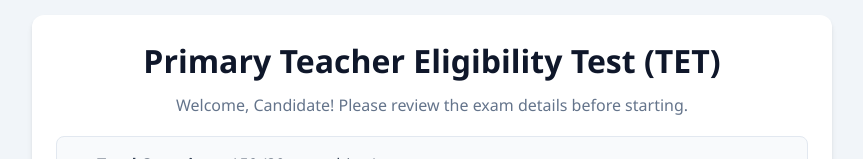
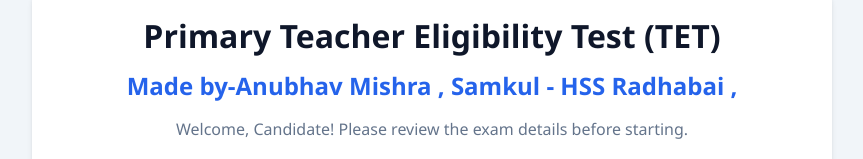
Before and after one commit to DA-Studiesoff/tet-exam-portal, a plain HTML site: page index.html in a window 1280 px wide. Shown: the part 166-325 px from the top of the page, without its empty margins (208-1071 px from the left). Drawn offline with nearby package versions, Linux system fonts and the light colour scheme; no server answers.

Commit message:
Add creator information to welcome screen
Added custom heading with creator information to the welcome screen.

```diff
--- a/index.html
+++ b/index.html
@@ -11,6 +11,10 @@
   <!-- Screen 1: Welcome Screen -->
   <div id="start-screen" class="card">
     <h1>Primary Teacher Eligibility Test (TET)</h1>
+
+    <!-- Custom Maker Heading -->
+    <h2 style="color: #2563eb; margin-bottom: 16px; font-weight: 700;">Made by-Anubhav Mishra , Samkul - HSS Radhabai ,</h2>
+
     <p>Welcome, Candidate! Please review the exam details before starting.</p>
     <ul>
       <li><strong>Total Questions:</strong> 150 (30 per subject)</li>
```
